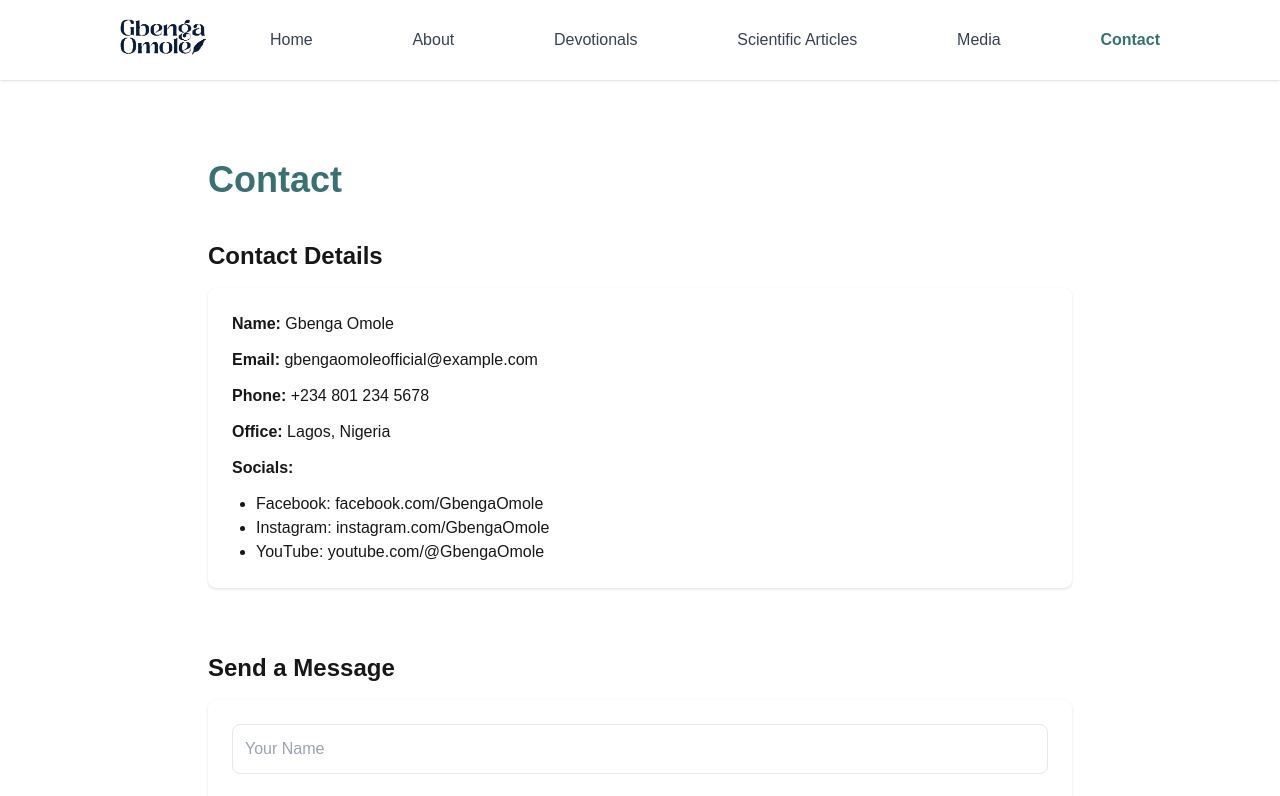
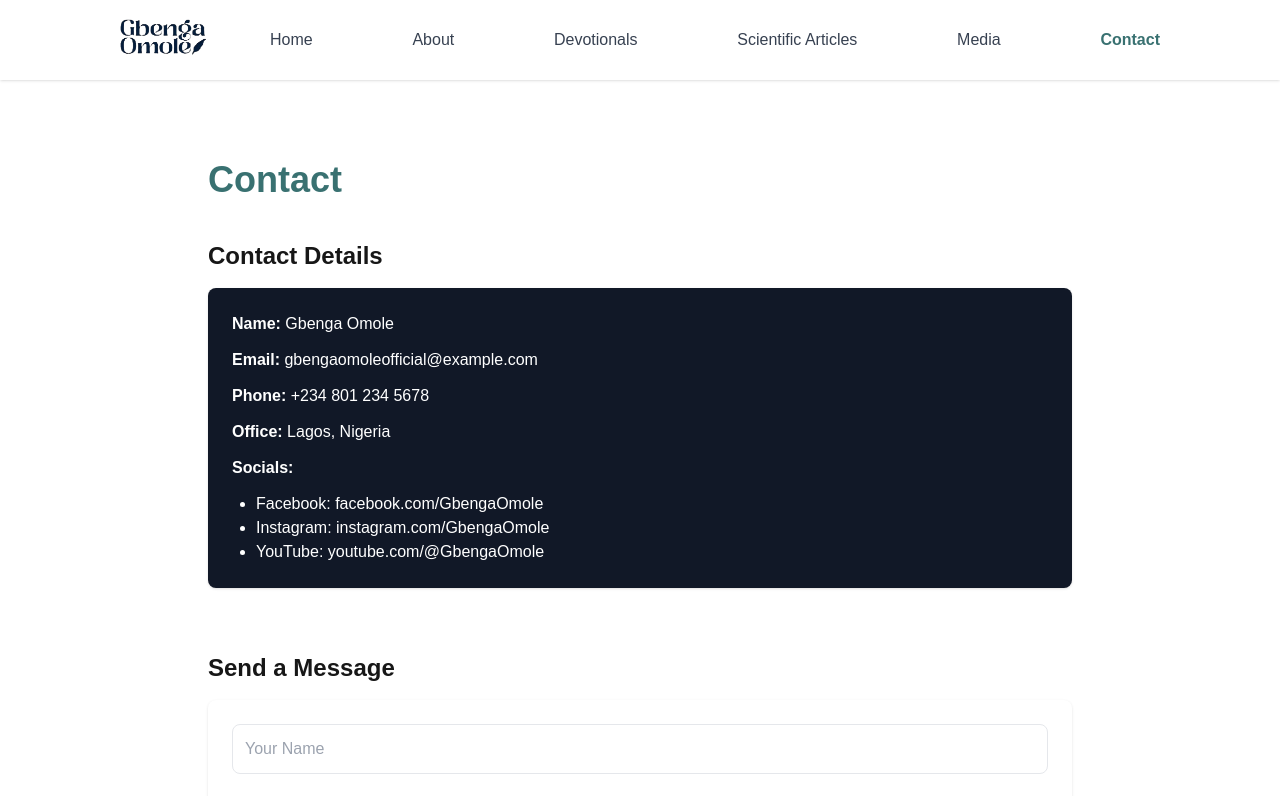
Before and after one commit to SamMuaks2/gbenga-omolo_frontend, a Next.js app: page /contact in a window 1280 px wide. Shown: the top 796 px of the page. Built offline with nearby package versions, Linux system fonts and the light colour scheme.

Commit message:
Update contact page

```diff
--- a/src/app/contact/page.tsx
+++ b/src/app/contact/page.tsx
@@ -38,7 +38,7 @@ export default function ContactPage() {
       <section className="mb-16">
         <h2 className="text-2xl font-semibold mb-4">Contact Details</h2>
 
-        <div className="bg-white shadow rounded-lg p-6 space-y-3">
+        <div className="bg-gray-900 text-white shadow rounded-lg p-6 space-y-3">
           <p><strong>Name:</strong> Gbenga Omole</p>
           <p><strong>Email:</strong> gbengaomoleofficial@example.com</p>
           <p><strong>Phone:</strong> +234 801 234 5678</p>
```
